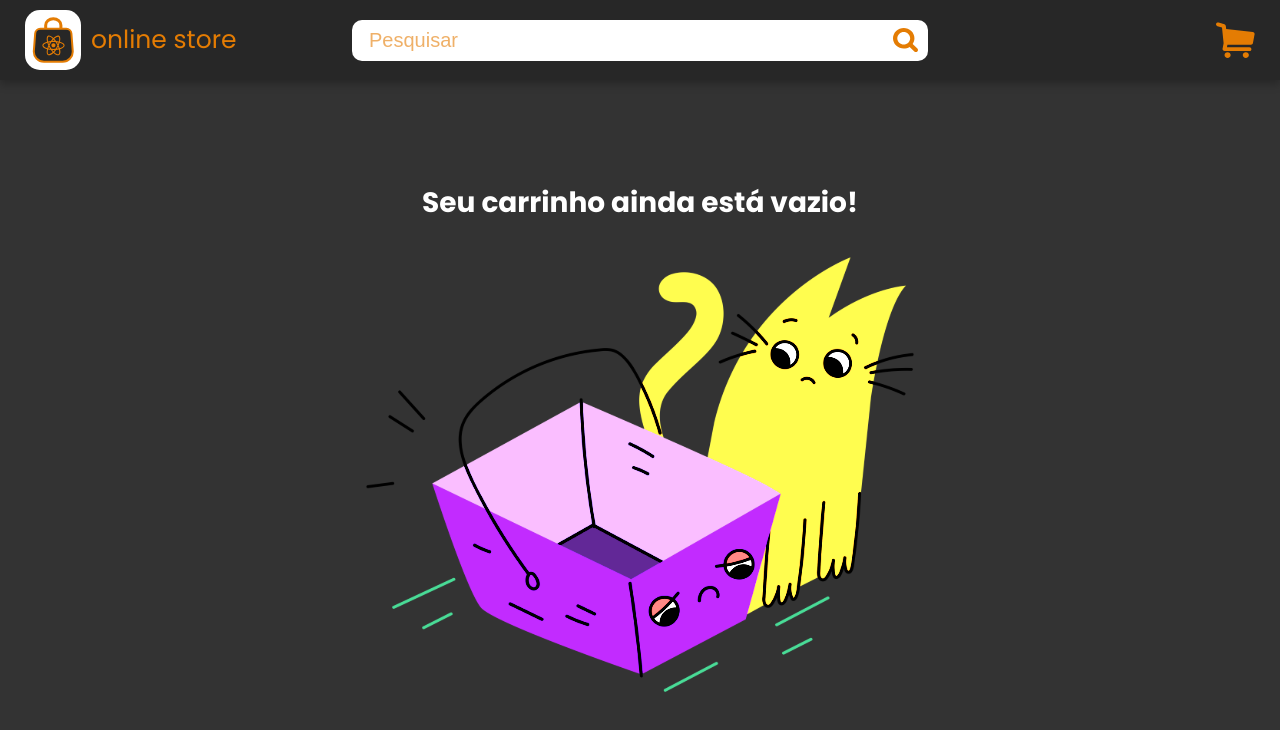
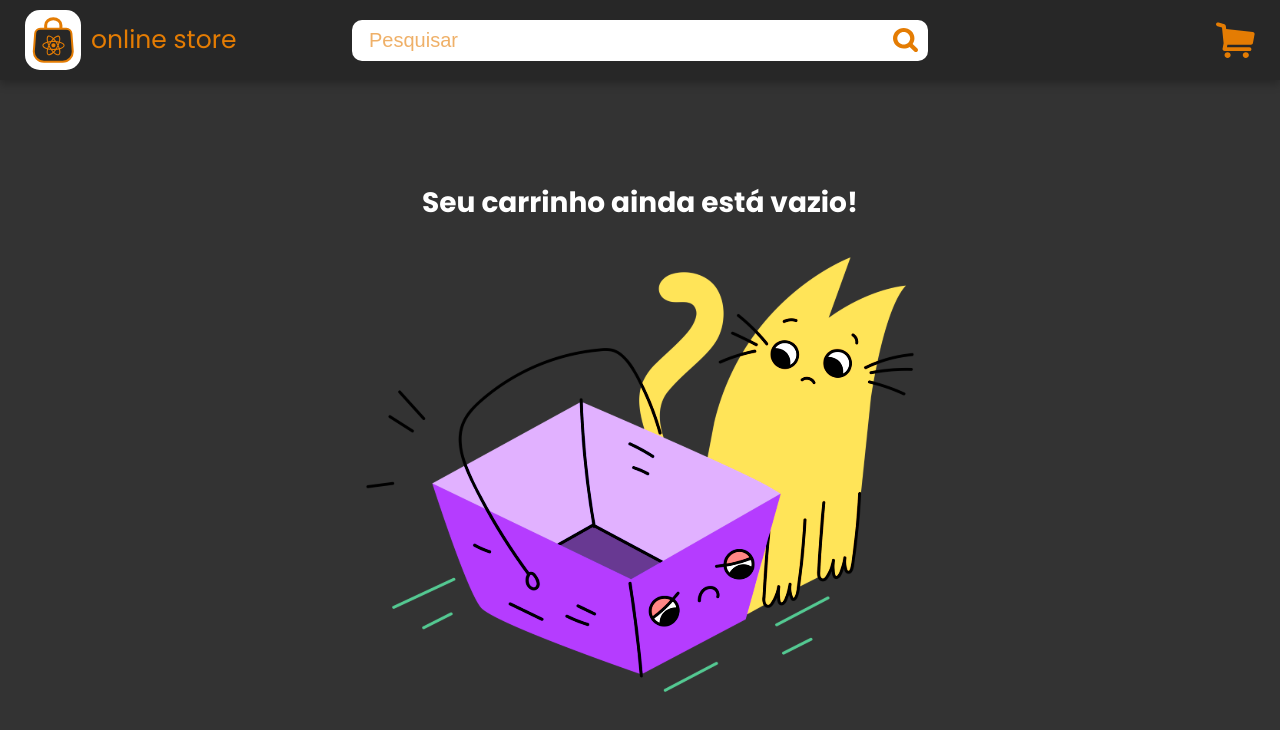
Before and after one commit to xfelipetavares/online-store-reactjs, a React (Vite) app: page /cart in a window 1280 px wide. Shown: the top 730 px of the page. Built offline with nearby package versions, Linux system fonts and the light colour scheme.

Commit message:
small changes 2.0

```diff
--- a/src/components/NoItems/styles.module.scss
+++ b/src/components/NoItems/styles.module.scss
@@ -15,6 +15,6 @@
 
   img {
     width: clamp(5rem, 45vw, 75rem);
-    filter: contrast(150%);
+    filter: contrast(120%);
   }
 }
--- a/src/components/Sidebar/index.jsx
+++ b/src/components/Sidebar/index.jsx
@@ -25,7 +25,7 @@
       <div className={styles.toggleSideBar}>
         <CloseSideBar />
       </div>
-      <h3 className={styles.h3}>Categories</h3>
+      <h3 className={styles.h3}>Categorias</h3>
       <div className={styles.ulCategories}>
         {categories.map(({ id, name }) => (
           <ul key={id}>
--- a/src/pages/NotFound/styles.module.scss
+++ b/src/pages/NotFound/styles.module.scss
@@ -19,8 +19,4 @@
     font-weight: 600;
     font-size: 1.4rem;
   }
-
-  img {
-    filter: contrast(150%);
-  }
 }
```
